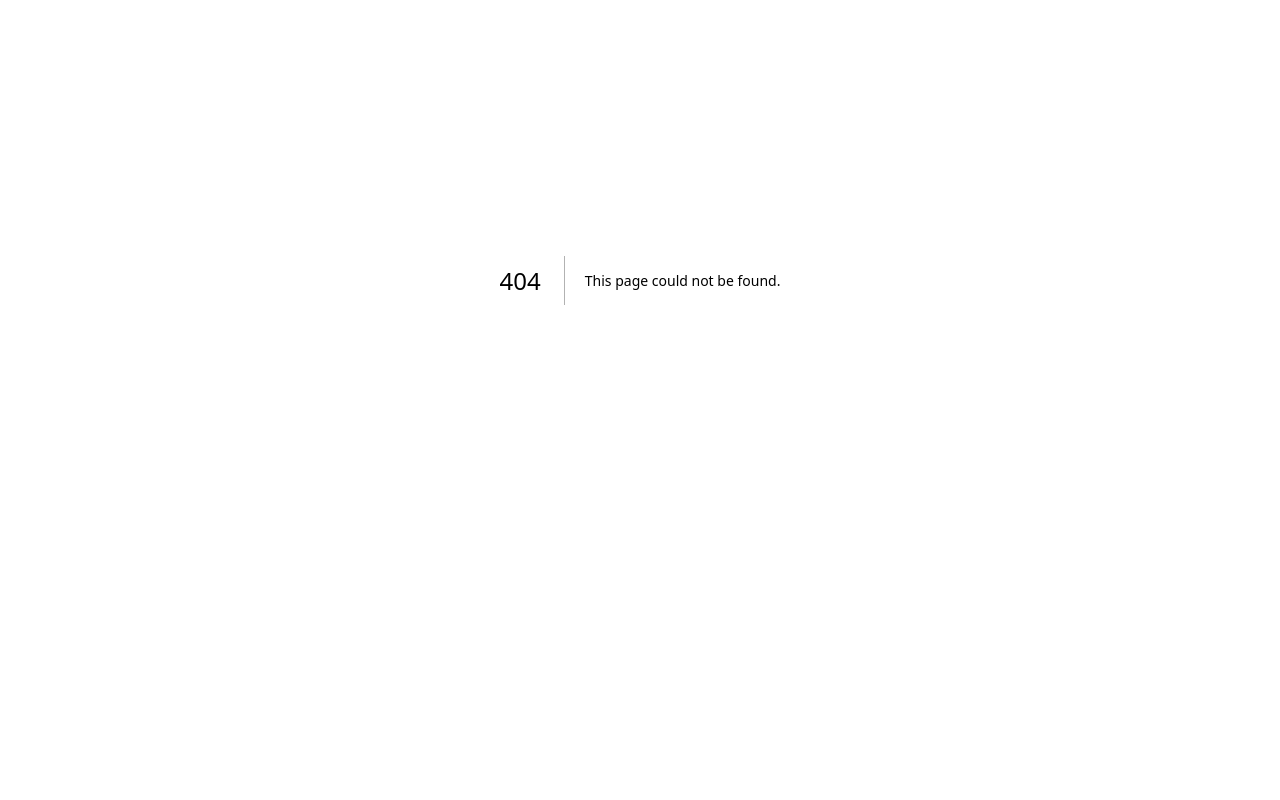
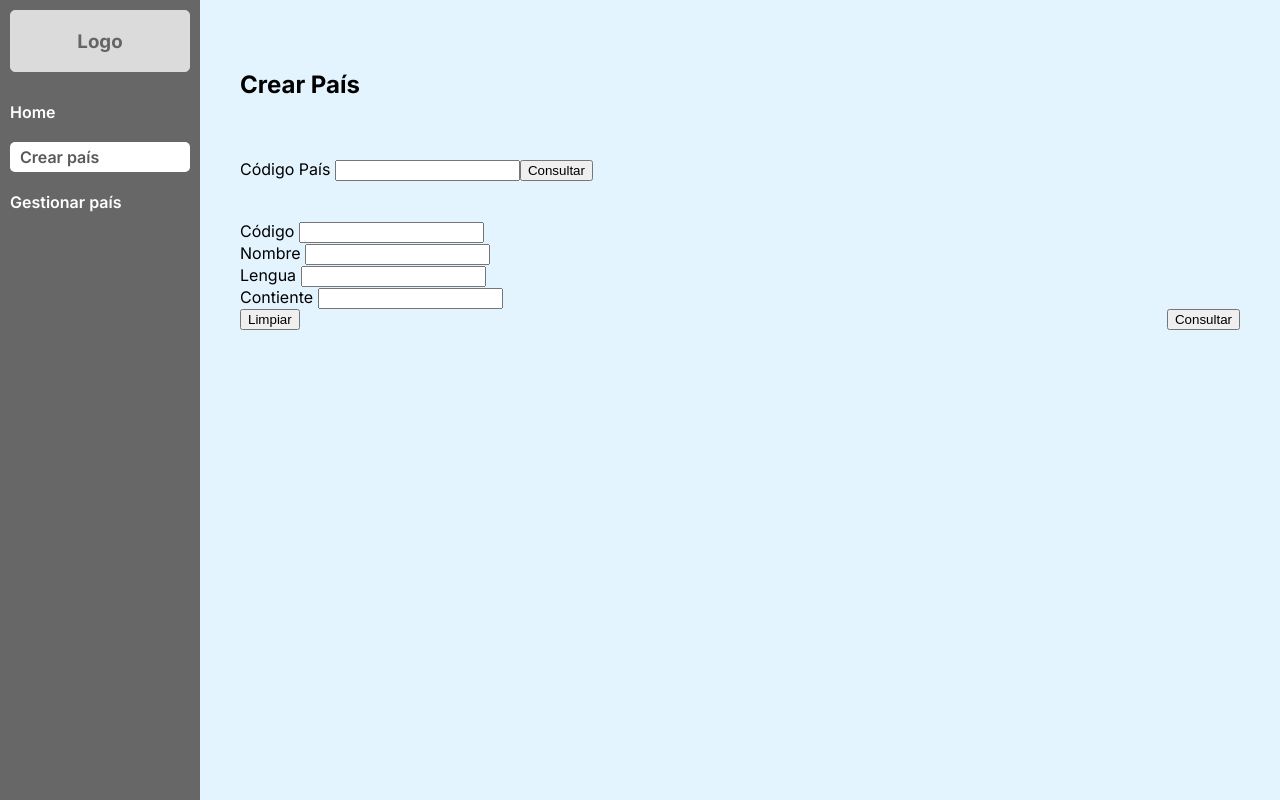
Before and after one commit to JavierRuizArango/code_minds, a Next.js app: page /create in a window 1280 px wide. Before the commit this address had no page. Built offline with nearby package versions, Linux system fonts and the light colour scheme.

Commit message:
add sidebar for navigation between 'home' page, new pages 'create' and 'manage'. create 'cou ntrycard' component to be mapped on main page

```diff
--- /dev/null
+++ b/src/app/SideBar.js
@@ -0,0 +1,44 @@
+"use client"
+
+import Link from "next/link";
+import { usePathname } from 'next/navigation';
+
+function App() {
+    const routes = [
+        {
+            name: 'Home',
+            path: '/'
+        },
+        {
+            name: 'Crear país',
+            path: '/create'
+        },
+        {
+            name: 'Gestionar país',
+            path: '/manage'
+        }
+    ];
+    const pathname = usePathname();
+    return (
+        <>
+            <div className="sidebar">
+                <div className="logo-container">
+                    <h3>Logo</h3>
+                </div>
+                <nav>
+                    {routes.map((route, index) => (
+                        <Link
+                            href={route.path}
+                            className={pathname === route.path ? 'active nav-link' : 'nav-link'}
+                            key={index}
+                        >
+                            {route.name}
+                        </Link>
+                    ))}
+                </nav>
+            </div>
+        </>
+    )
+
+}
+export default App;
--- /dev/null
+++ b/src/app/create/create.module.css
@@ -0,0 +1,10 @@
+.container {
+    display: flex;
+    flex-direction: column;
+    justify-content: space-around;
+    padding: 20px;
+}
+
+.row {
+    margin: 20px 0;
+}
--- /dev/null
+++ b/src/app/create/page.js
@@ -0,0 +1,75 @@
+"use client"
+
+import { useState } from 'react'
+import styles from './create.module.css';
+
+export default function Create() {
+    const [form, setForm] = useState({
+        code: '',
+        name: '',
+        language: '',
+        continent: '',
+    });
+
+    const handleReset = () => {
+        setForm({
+            code: '',
+            name: '',
+            language: '',
+            continent: '',
+        });
+    };
+
+    const handleSubmit = (event) => {
+        event.preventDefault();
+        // Handle form submission here
+        console.log(form);
+    };
+
+    const handleChange = (event) => {
+        setForm({
+            ...form,
+            [event.target.name]: event.target.value,
+        });
+    };
+    return (
+        <>
+            <div className={styles.container}>
+                <div className={styles.row}>
+                    <h2>Crear País</h2>
+                </div>
+                <div className={styles.row}>
+                    <form>
+                        <label htmlFor="cod-search"> Código País </label>
+                        <input type="text" name="cod-search" />
+                        <input type="submit" value="Consultar" />
+                    </form>
+                </div>
+                <div className={styles.row}>
+                    <form onSubmit={handleSubmit}>
+                        <div>
+                            <label htmlFor="code"> Código </label>
+                            <input type="text" name="code" value={form.code} onChange={handleChange} />
+                        </div>
+                        <div>
+                            <label htmlFor="name"> Nombre </label>
+                            <input type="text" name="name" value={form.name} onChange={handleChange} />
+                        </div>
+                        <div>
+                            <label htmlFor="language"> Lengua </label>
+                            <input type="text" name="language" value={form.language} onChange={handleChange} />
+                        </div>
+                        <div>
+                            <label htmlFor="continent"> Contiente </label>
+                            <input type="text" name="continent" value={form.continent} onChange={handleChange} />
+                        </div>
+                        <div style={{ display: 'flex', justifyContent: 'space-between' }}>
+                            <button type="button" onClick={handleReset}>Limpiar</button>
+                            <input type="submit" value="Consultar" />
+                        </div>
+                    </form>
+                </div>
+            </div>
+        </>
+    )
+}
--- a/src/app/globals.css
+++ b/src/app/globals.css
@@ -1,59 +1,102 @@
 * {
-  padding: 0;
+  box-sizing: border-box;
+}
+
+body {
+  background-color: #e3f4ff;
   margin: 0;
-  box-sizing: 0;
-}
-body {
-  display: flex;
-  justify-content: center;
-  align-items: center;
-  flex-direction: column;
-  height: 70vh; /* Ajusta la altura según tus necesidades */
-  margin: 0;
-  background-color: #6db7c2;
 }
 
 .container {
   display: grid;
-  grid-template-columns: repeat(auto-fill, minmax(200px, 1fr));
-  gap: 20px;
-  height: 250px;
-  max-width: 800px; /* Ajusta el ancho máximo según tus necesidades */
-  padding: 20px;
+  grid-template-columns: 200px 1fr;
+}
+
+main {
+  padding: 10px 20px;
 }
 
 .sidebar {
   width: 100%;
-  height: 50px;
+  min-height: 100vh;
+  padding: 10px;
+  background-color: #676767;
+}
+
+.logo-container {
+  border-radius: 5px;
+  text-align: center;
+  border: 1px #dbdbdb solid;
+  background-color: #dbdbdb;
+  color: #656565;
+}
+
+.sidebar>nav {
   display: flex;
-  justify-content: center;
-  align-items: center;
-  gap: 70px;
+  flex-direction: column;
+  justify-content: flex-start;
+  align-items: flex-start;
+  gap: 20px;
+  margin-top: 30px;
+}
+
+.nav-link {
+  color: #fff;
+  font-weight: 600;
+  text-decoration: none;
+}
+
+.nav-link.active {
+  color: #595959;
+  background-color: #fff;
+  border-radius: 5px;
+  padding: 5px 10px;
+  width: 100%;
+}
+
+
+.countries-grid {
+  display: grid;
+  grid-template-columns: repeat(3, 1fr);
+  gap: 20px;
+  height: 80vh;
+  overflow-y: scroll;
+
+  /* IE and Edge */
+  -ms-overflow-style: none;
+  /* Firefox */
+  scrollbar-width: none;
+}
+
+/* Hide scrollbar for Chrome, Safari and Opera */
+.countries-grid::-webkit-scrollbar {
+  display: none;
 }
 
 .country-item {
   background-color: white;
-  border-radius: 30px ;
+  border-radius: 30px;
   padding: 15px;
   text-align: center;
 }
-.country-item:hover{
+
+.country-item:hover {
   cursor: pointer;
   scale: 0.9;
   transition: all 0.5s;
-   background-color: #6db7c2;
+  background-color: #6db7c2;
 }
 
 .search-input {
-
+  margin: 20px 0;
   padding: 20px;
   width: 800px;
   border-radius: 10px;
   background-color: #0a3f59;
-  font-size:large;
+  font-size: large;
 
 }
 
-img{
+img {
   width: 30px;
 }
--- a/src/app/layout.js
+++ b/src/app/layout.js
@@ -1,5 +1,6 @@
 import { Inter } from 'next/font/google'
 import './globals.css'
+import SideBar from './SideBar'
 
 const inter = Inter({ subsets: ['latin'] })
 
@@ -11,7 +12,16 @@ export const metadata = {
 export default function RootLayout({ children }) {
   return (
     <html lang="en">
-      <body className={inter.className}>{children}</body>
+      <body className={inter.className}>
+        <div className="container">
+          <div>
+            <SideBar />
+          </div>
+          <main>
+            {children}
+          </main>
+        </div>
+      </body>
     </html>
   )
 }
--- a/src/lib/client.js
+++ b/src/lib/client.js
@@ -22,10 +22,12 @@ export async function loadData() {
       countries {
         code
         name
-        native
         capital
         currency
         languages {
+          name
+        }
+        continent{
           code
           name
         }
```
Also changed, not shown: package.json (+7 -1 lines), src/Hooks/useGetCountry.js (added, +44 -0 lines), src/app/CountryCard.js (added, +15 -0 lines), src/app/manage/page.js (added, +86 -0 lines), src/app/page.js (+9 -26 lines), public/templateImage.webp (added), 1 other file (tests, documents, lock files or other folders).
